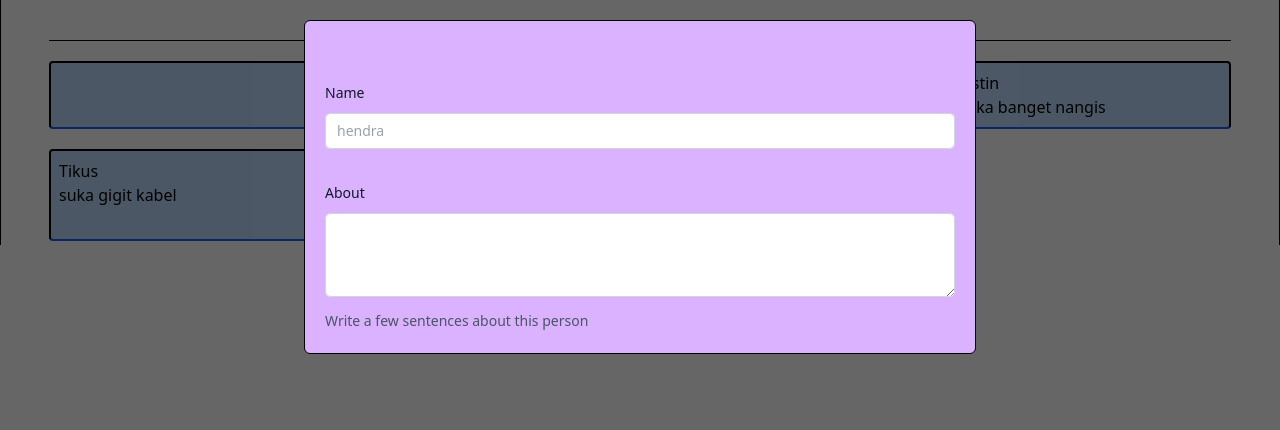
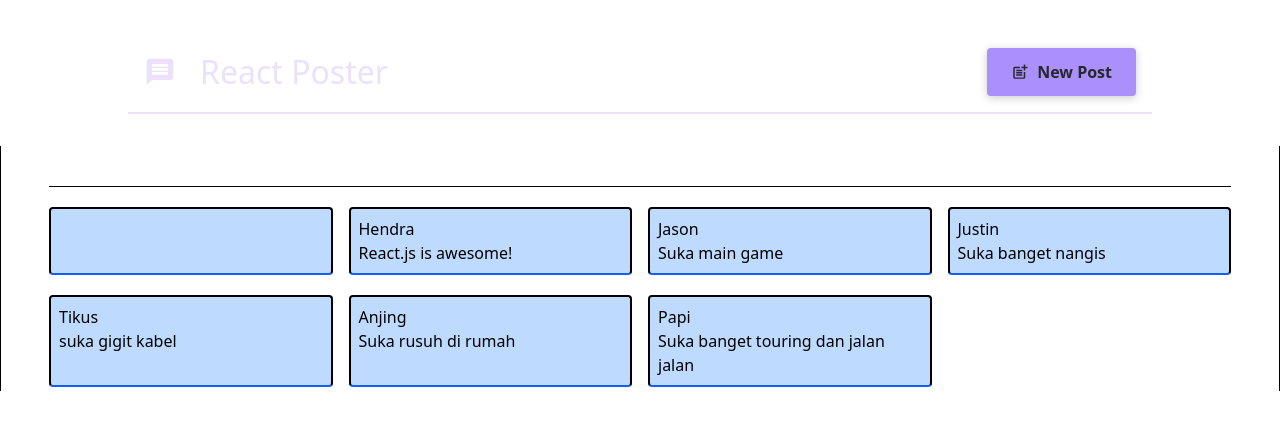
Before and after one commit to hendragunz/react-app, a React (Vite) app: page / in a window 1280 px wide. Shown: the top 430 px of the page. Built offline with nearby package versions, Linux system fonts and the light colour scheme.

Commit message:
shared header and more state maangement

```diff
--- a/package.json
+++ b/package.json
@@ -13,6 +13,7 @@
     "@tailwindcss/vite": "^4.0.0",
     "react": "^18.3.1",
     "react-dom": "^18.3.1",
+    "react-icons": "^5.4.0",
     "tailwindcss": "^4.0.0"
   },
   "devDependencies": {
--- a/src/App.tsx
+++ b/src/App.tsx
@@ -1,11 +1,27 @@
 import './App.css'
+import { useState } from 'react';
+import MainHeader from './components/MainHeader'
 import PostList from './components/PostsList'
 
 function App() {
+  const [modalIsVisible, setModalIsVisible] = useState(false);
+
+  function hideModalHandler() {
+    setModalIsVisible(false);
+  }
+
+  function showModalHandler() {
+    setModalIsVisible(true);
+  }
+
   return (
-    <main className='relative max-w-layout mx-auto px-5 md:px-6 lg:px-12 pt-6 md:pt-8 lg:pt-10 border-color-border xl:border-x'>
-      <PostList />
-    </main>
+    <>
+      <MainHeader onCreatePost={showModalHandler} />
+
+      <main className='relative max-w-layout mx-auto px-5 md:px-6 lg:px-12 pt-6 md:pt-8 lg:pt-10 border-color-border xl:border-x'>
+        <PostList isPosting={modalIsVisible} onStopPosting={hideModalHandler} />
+      </main>
+    </>
   )
 }
 
--- /dev/null
+++ b/src/components/MainHeader.module.css
@@ -0,0 +1,36 @@
+.header {
+  /* padding: 2rem 10%; */
+  margin: 2rem 10%;
+  padding: 1rem;
+  text-align: center;
+  display: flex;
+  justify-content: space-between;
+  align-items: center;
+  border-bottom: 2px solid #ece1fa;
+}
+
+.logo {
+  font-size: 2rem;
+  display: flex;
+  gap: 1.5rem;
+  align-items: center;
+  color: #ece1fa;
+}
+
+.button {
+  display: inline-flex;
+  align-items: center;
+  gap: 0.5rem;
+  padding: 0.75rem 1.5rem;
+  background-color: #a990fb;
+  color: #2a2630;
+  border: none;
+  border-radius: 4px;
+  box-shadow: 0 2px 8px rgba(0, 0, 0, 0.2);
+  cursor: pointer;
+  font-weight: bold;
+}
+
+.button:hover {
+  background-color: #8c6cf7;
+}
--- /dev/null
+++ b/src/components/MainHeader.tsx
@@ -0,0 +1,22 @@
+import { MdPostAdd, MdMessage } from 'react-icons/md';
+
+import classes from './MainHeader.module.css';
+
+function MainHeader({ onCreatePost }) {
+  return (
+    <header className={classes.header}>
+      <h1 className={classes.logo}>
+        <MdMessage />
+        React Poster
+      </h1>
+      <p>
+        <button className={classes.button} onClick={onCreatePost}>
+          <MdPostAdd size={18} />
+          New Post
+        </button>
+      </p>
+    </header>
+  );
+}
+
+export default MainHeader;
--- a/src/components/Modal.module.css
+++ b/src/components/Modal.module.css
@@ -15,4 +15,5 @@
   padding: 0;
   overflow: hidden;
   z-index: 1;
+  margin: auto;
 }
--- a/src/components/Modal.tsx
+++ b/src/components/Modal.tsx
@@ -1,11 +1,12 @@
 import classes from './Modal.module.css'
 
-function Modal({children}) {
+function Modal({children, onClose}) {
   return (
     <>
-      <div className="" />
+      <div className={classes.backdrop}
+          onClick={onClose} />
 
-      <dialog open className={classes.backdrop}>
+      <dialog open className={classes.modal}>
         {children}
       </dialog>
     </>
--- a/src/components/PostsList.tsx
+++ b/src/components/PostsList.tsx
@@ -1,10 +1,9 @@
+import { useState } from "react";
 import Post from "./Post";
 import Modal from "./Modal";
 import NewPost from "./NewPost";
 
-import { useState } from "react";
-
-function PostList() {
+function PostList({ isPosting, onStopPosting }) {
   const [enteredSomething, setEnteredSomething] = useState("");
   const [enteredName, setEnteredName] = useState("");
 
@@ -18,12 +17,14 @@
 
   return (
     <>
-      <Modal>
-        <NewPost
-          onSomethingChange={somethingChangeHandler}
-          onNameChange={nameChangeHandler}
-        />
-      </Modal>
+      {isPosting ? (
+        <Modal onClose={onStopPosting} >
+          <NewPost
+            onSomethingChange={somethingChangeHandler}
+            onNameChange={nameChangeHandler}
+          />
+        </Modal>
+      ) : null}
 
       <hr />
 
```
Also changed, not shown: 1 other file (tests, documents, lock files or other folders).
